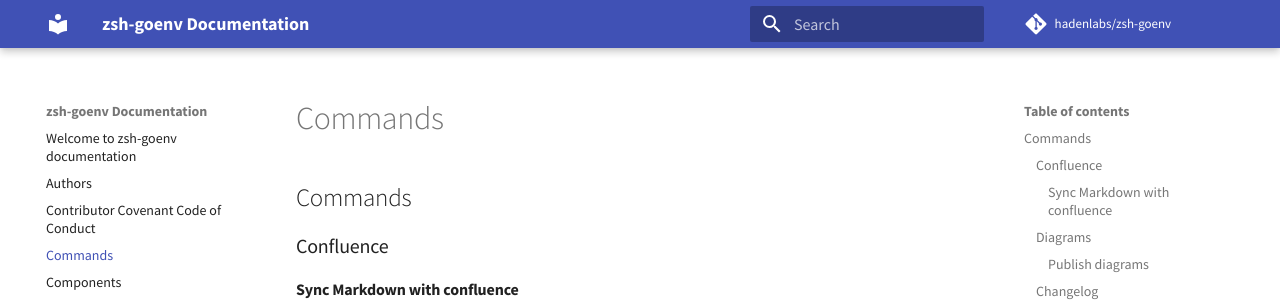
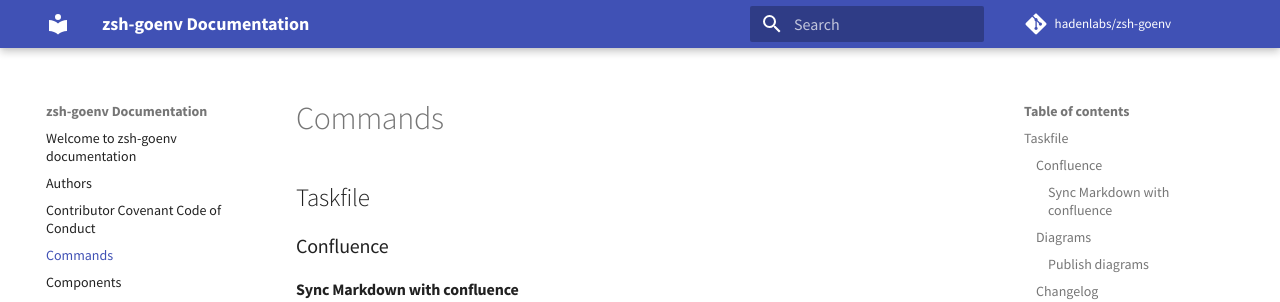
Before and after one commit to hadenlabs/zsh-goenv, an MkDocs documentation site: the page built from docs/commands.md, in a window 1280 px wide and 1286 px high. Shown: the top 302 px of the window. Built offline with MkDocs 1.6.1 and Material for MkDocs 9.7.7, drawn with Linux system fonts in a browser that asks for light colours; comment, search, counter and statistics services are not loaded.

```diff
--- a/docs/commands.md
+++ b/docs/commands.md
@@ -8,7 +8,9 @@
 <!-- Include: disclaimer.md -->
 <!-- Include: ac:toc -->
 
-## Commands
+# Commands
+
+## Taskfile
 
 ### Confluence
 
```
Also changed, not shown: docs/roadmap.md (+4 -0 lines), .github/ISSUE_TEMPLATE.md (added).
